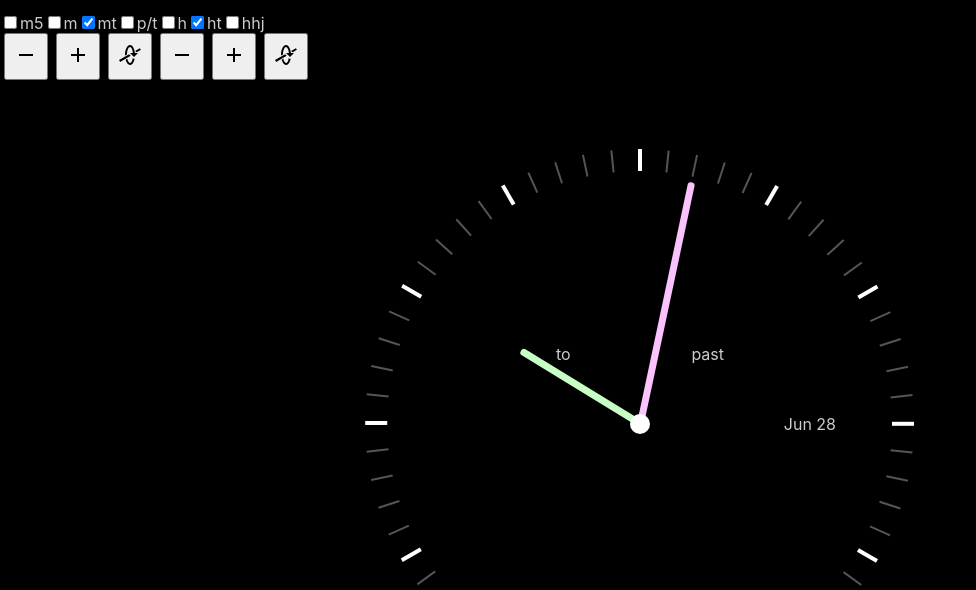
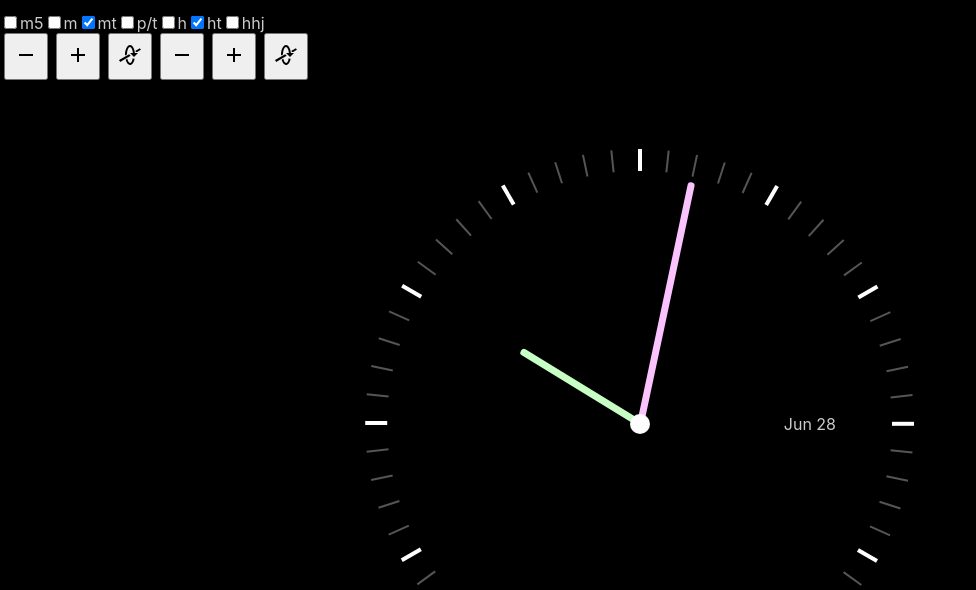
Before and after one commit to AGBrown/g-stuff-simple-clock, a React (Create React App) app: page / in a window 1280 px wide. Shown: the top 590 px of the page, without its empty margins (0-976 px from the left). Built offline with nearby package versions, Linux system fonts and the light colour scheme.

Commit message:
Toggle past/to labels

```diff
--- a/src/clock/ClockFace.tsx
+++ b/src/clock/ClockFace.tsx
@@ -112,7 +112,8 @@ function ClockFace(props: IClockFaceProps) {
      };
   });
 
-  var cnClockFace = props.ticksConfig.show.pastTo && props.ticksConfig.show.minTicks ? ['past-to-bg'] : [];
+  const showPastTo = props.ticksConfig.show.pastTo && props.ticksConfig.show.minTicks;
+  const cnClockFace = showPastTo ? ['past-to-bg'] : [];
 
   return (
     <div className="clock">
@@ -137,12 +138,16 @@ function ClockFace(props: IClockFaceProps) {
             </div>
           )}
         </div>
+        {showPastTo && (
+          <>
             <div className="past-container clock-label-container">
               <p className="label">past</p>
             </div>
             <div className="to-container clock-label-container">
               <p className="label">to</p>
             </div>
+          </>
+        )}
         <div className="date-container clock-label-container">
           <p className="label">{displayDate}</p>
         </div>
```
Lines whose indentation alone changed are shown as unchanged.
